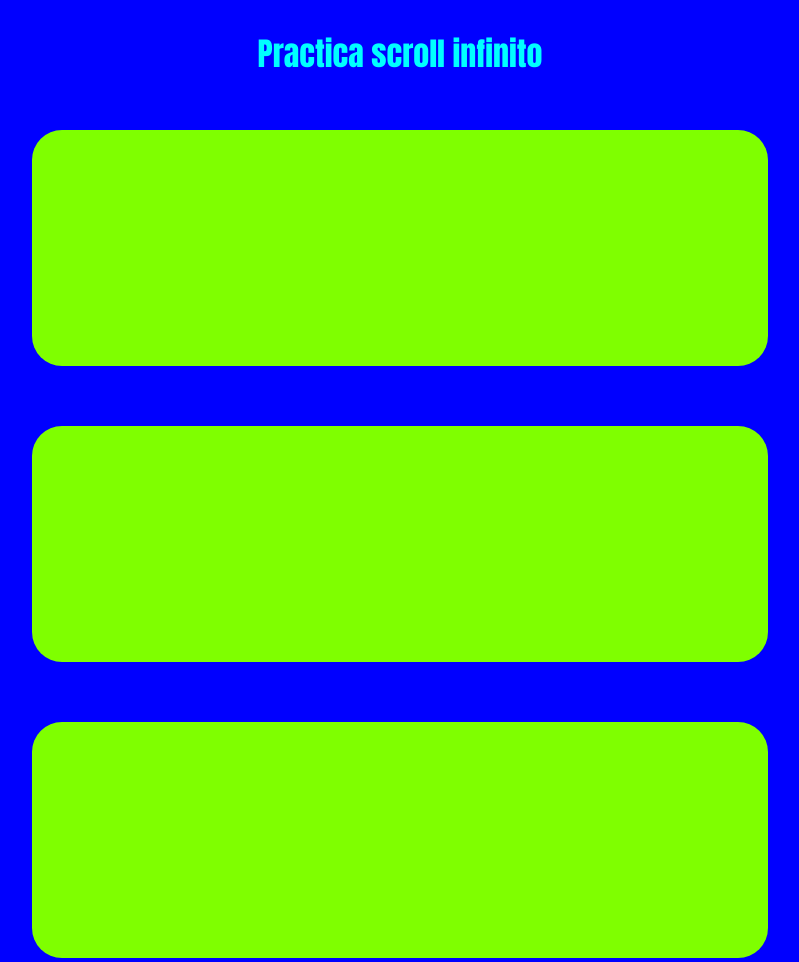
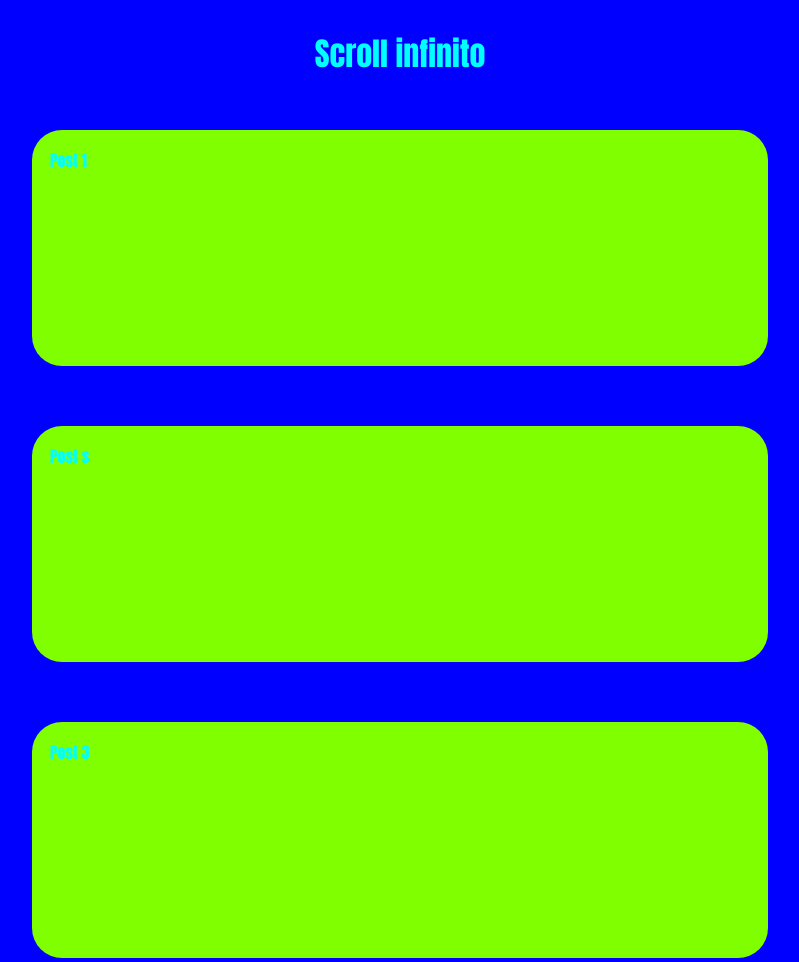
Before and after one commit to raulei2323/practicas, a plain HTML site: page proyectosimplescrollinfinito/index.html in a window 1280 px wide. Shown: the top 962 px of the page, without its empty margins (240-1039 px from the left). Drawn offline with Linux system fonts and the light colour scheme.

Commit message:
commited to go

```diff
--- a/proyectosimplescrollinfinito/index.html
+++ b/proyectosimplescrollinfinito/index.html
@@ -3,17 +3,17 @@
 <head>
     <meta charset="UTF-8">
     <meta name="viewport" content="width=device-width, initial-scale=1.0">
-    <title>Practica Scroll infinito</title>
+    <title>Scroll infinito</title>
     <link rel="stylesheet" href="./styles.css">
 </head>
 <body>
 
     <div class="container">
-        <h1>Practica scroll infinito</h1>
+        <h1>Scroll infinito</h1>
 
-        <div class="caja a"></div>
-        <div class="caja b"></div>
-        <div class="caja c"></div>
+        <div class="caja a">Post 1</div>
+        <div class="caja b">Post  s</div>
+        <div class="caja c">Post 3</div>
     </div>
     <div class="spinner"></div>
 
```
